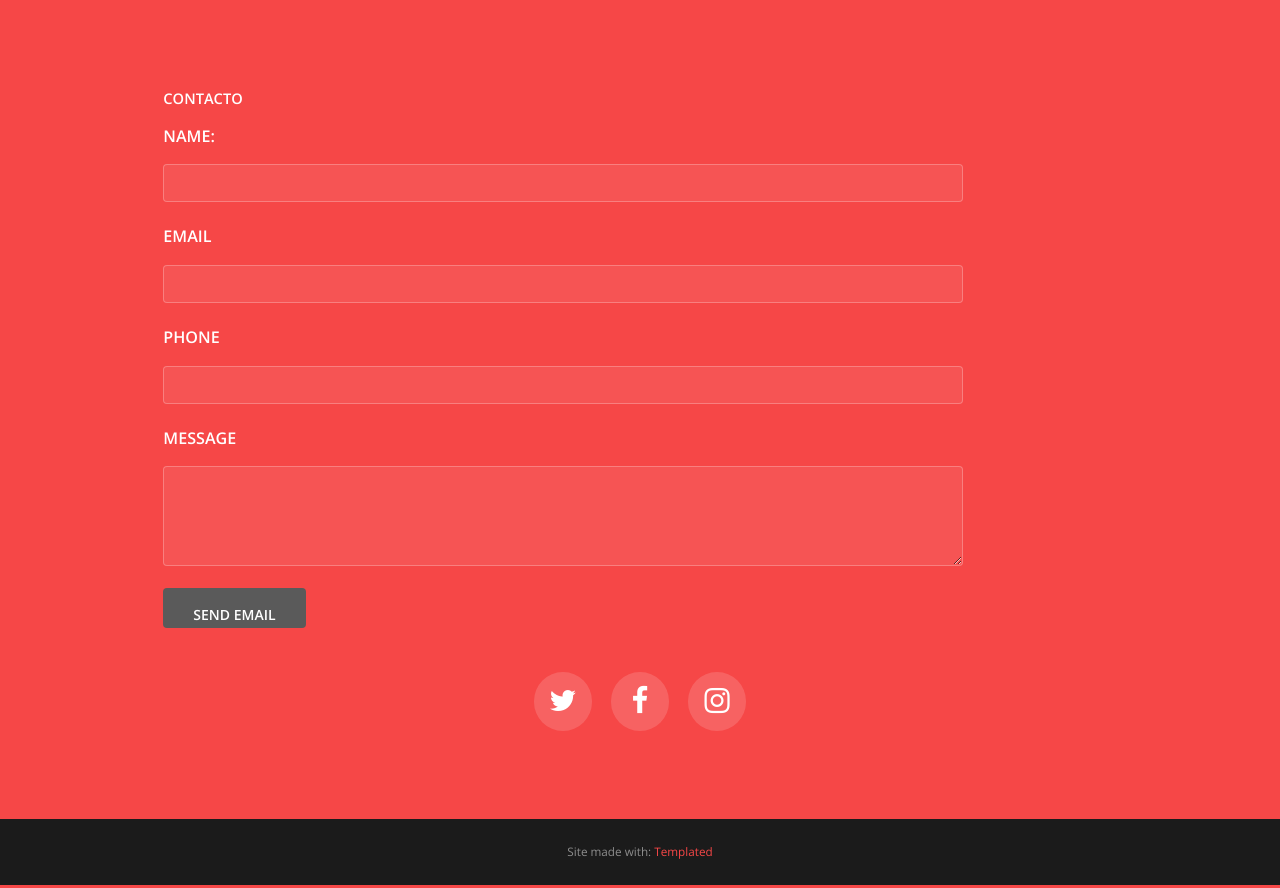
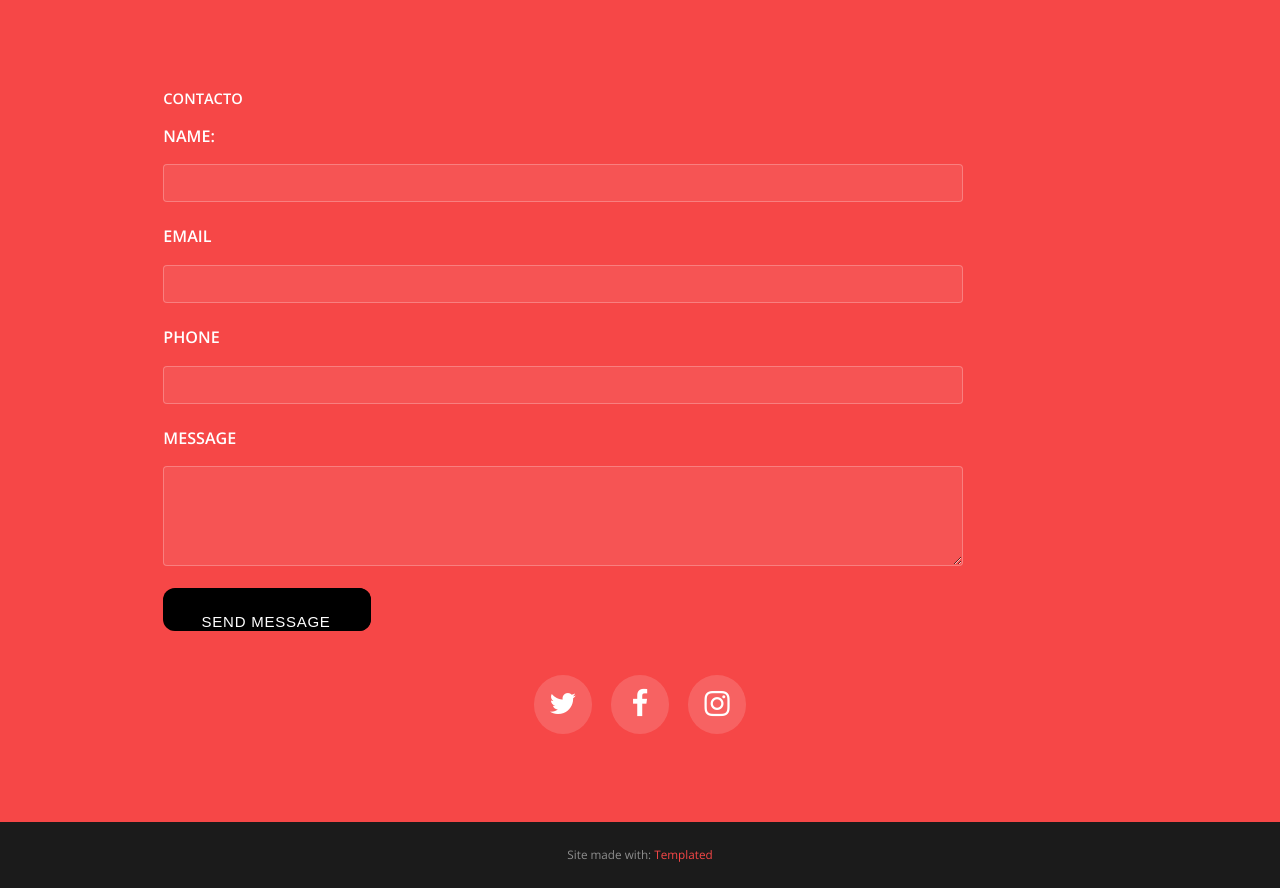
Before and after one commit to gacvillalta34/castellanos_trucking, a PHP site: page /phpmailer/ in a window 1280 px wide. Shown: the part 4001-4889 px from the top of the page. Run offline with PHP 8.4, Linux system fonts and the light colour scheme; some libraries are stand-ins or nearby versions.

Commit message:
Creación del proyecto
Castellanos_Trucking

```diff
--- /dev/null
+++ b/assets/css/button.css
@@ -0,0 +1,48 @@
+/* From Uiverse.io by adamgiebl */
+.cssbuttons-io {
+   position: relative;
+   font-weight: 500;
+   font-size: 15px;
+   letter-spacing: 0.05em;
+   border-radius: 0.8em;
+   cursor: pointer;
+   border: none;
+   background: linear-gradient(to right, #e22d2d, #030303);
+   color: ghostwhite;
+   overflow: hidden;
+ }
+ .cssbuttons-io span {
+   position: relative;
+   z-index: 10;
+   transition: color 0.4s;
+   display: inline-flex;
+   align-items: center;
+   padding: 0.8em 1.2em 0.8em 1.05em;
+ }
+
+ .cssbuttons-io::before,
+ .cssbuttons-io::after {
+   position: absolute;
+   top: 0;
+   left: 0;
+   width: 100%;
+   height: 100%;
+   z-index: 0;
+ }
+
+ .cssbuttons-io::before {
+   content: "";
+   background: #000;
+   width: 120%;
+   left: -10%;
+   transform: skew(30deg);
+   transition: transform 0.4s cubic-bezier(0.3, 1, 0.8, 1);
+ }
+
+ .cssbuttons-io:hover::before {
+   transform: translate3d(100%, 0, 0);
+ }
+
+ .cssbuttons-io:active {
+   transform: scale(0.95);
+ }
--- a/index.php
+++ b/index.php
@@ -6,9 +6,10 @@
         max-snippet:-1, max-video-preview:-1"><meta name="viewport" content="width=device-width,
         initial-scale=1">
         <link rel="stylesheet" href="assets/css/main.css">
-        <link rel="stylesheet" href="div.css">
-		<link rel="stylesheet" href="whatsapp.css">
-		<link rel="stylesheet" href="sms.css">
+        <link rel="stylesheet" href="assets/css/div.css">
+		<link rel="stylesheet" href="assets/css/whatsapp.css">
+		<link rel="stylesheet" href="assets/css/sms.css">
+    <link rel="stylesheet" href="assets/css/button.css">
 		<link rel="stylesheet" href="https://cdn.jsdelivr.net/npm/bootstrap-icons@1.10.5/font/bootstrap-icons.css">
     </head>
     <body>
@@ -111,11 +112,19 @@
   oninput="this.style.height = ''; this.style.height = this.scrollHeight + 'px'"></textarea>
 
   </div>
-  <input type="submit" id="button" value="Send Email" >
+<button class="cssbuttons-io" type="submit" id="button">
+  <span>
+      <path d="M0 0h24v24H0z" fill="none"></path>
+      <path
+        d="M24 12l-5.657 5.657-1.414-1.414L21.172 12l-4.243-4.243 1.414-1.414L24 12zM2.828 12l4.243 4.243-1.414 1.414L0 12l5.657-5.657L7.07 7.757 2.828 12zm6.96 9H7.66l6.552-18h2.128L9.788 21z"
+        fill="currentColor"
+      ></path>
+    </svg>
+    Send Message</span>
+</button>
 </form>
 <script type="text/javascript"
   src="https://cdn.jsdelivr.net/npm/@emailjs/browser@4/dist/email.min.js"></script>
-
 <script type="text/javascript">
   emailjs.init('zJZRrNt6BO5mHd191')
 </script>
@@ -141,6 +150,6 @@
             <script src="assets/js/skel.min.js"></script>
             <script src="assets/js/util.js"></script>
             <script src="assets/js/main.js"></script>
-			<script src="sms.js"></script>
+			<script src="assets/js/sms.js"></script>
         </body>
     </html>
```
Also changed, not shown: assets/css/div.css (renamed from div.css), assets/css/sms.css (renamed from sms.css), assets/css/whatsapp.css (renamed from whatsapp.css), assets/js/sms.js (renamed from sms.js).
